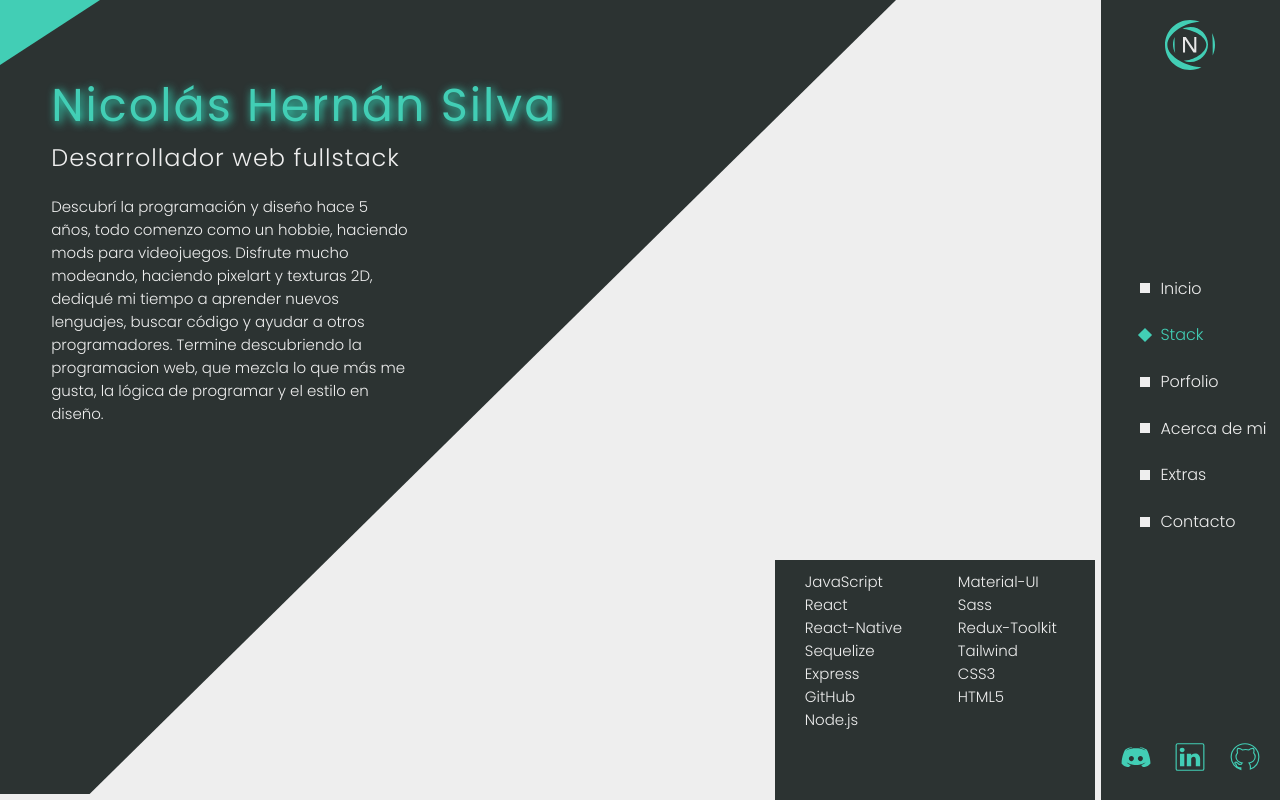
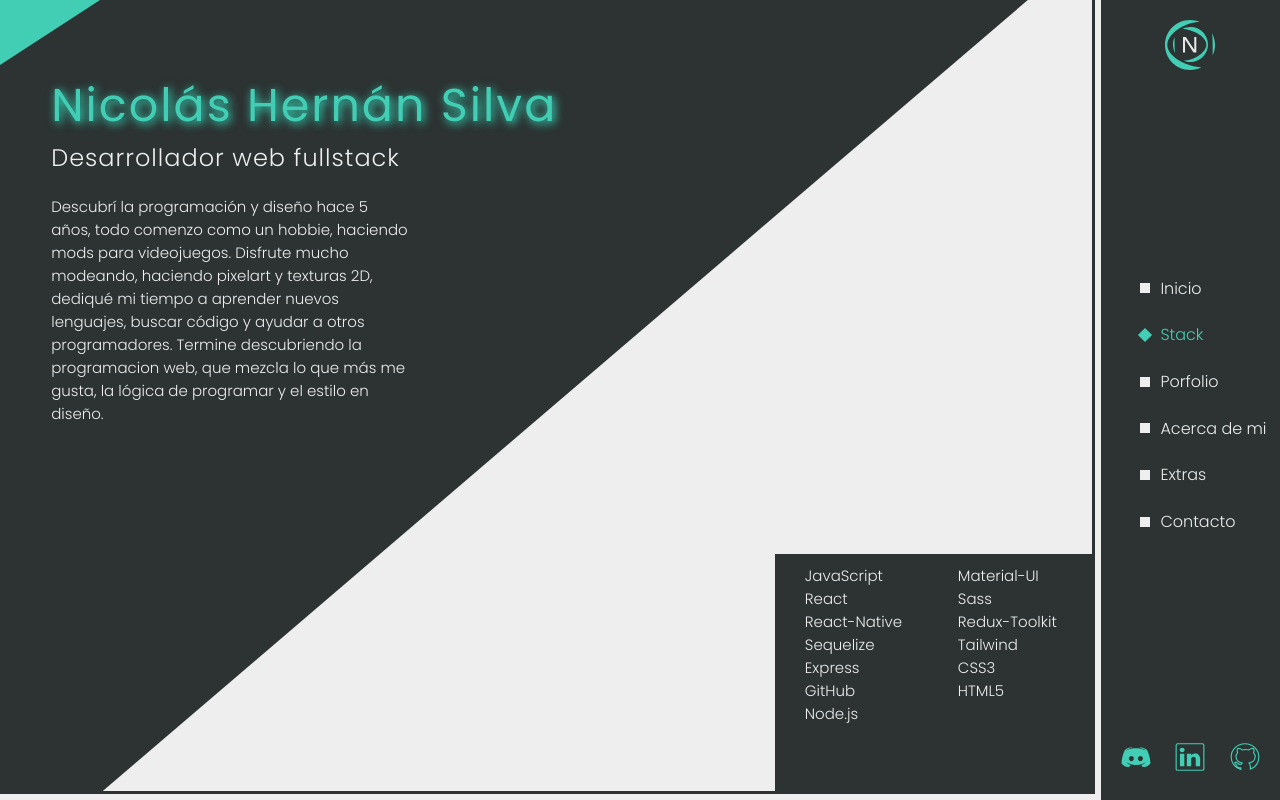
Before and after one commit to El-Bongo/Porfolio, a React (Create React App) app: page / in a window 1280 px wide. Shown: the top 800 px of the page. Built offline with nearby package versions, Linux system fonts and the light colour scheme.

Commit message:
pequeño bug

```diff
--- a/src/scss/components/FrontPage.scss
+++ b/src/scss/components/FrontPage.scss
@@ -1,10 +1,13 @@
     .frontpage_container{
         position: relative;
+        border-right: 3px solid var(--dark-second);
+        border-bottom: 3px solid var(--dark-second);
+        margin-right: calc(14vw + 6px);
 
     .frontpage_textcontainer{
         position: relative;
-        margin-right: 30vw;
-        height: calc(100vh - 6px);
+        margin-right: 5vw;
+        height: calc(100vh - 9px);
         background-color: var(--dark-second);
         -webkit-clip-path: polygon(0 0, 100% 0, 10% 100%, 0% 100%);
         clip-path: polygon(0 0, 100% 0, 10% 100%, 0% 100%);
@@ -43,9 +46,8 @@
     }
     .frontpage_stack{
         position: absolute;
-        right: 14vw;
-        margin-right: 6px;
-        top: 70vh;
+        right: -3px;
+        top: calc(70vh - 6px);
         background-color: var(--dark-second);
         width: 25vw;
         height: 30vh;
--- a/src/scss/components/Porfolio.scss
+++ b/src/scss/components/Porfolio.scss
@@ -68,6 +68,7 @@
                 display: flex;
                 justify-content: center;
                 align-items: center;
+                z-index: -10;
 
                 .project_links{
                     position: absolute;
@@ -83,6 +84,7 @@
             }
             .active{
                 opacity: 1;
+                z-index: 2;
             }
         }
 
```
